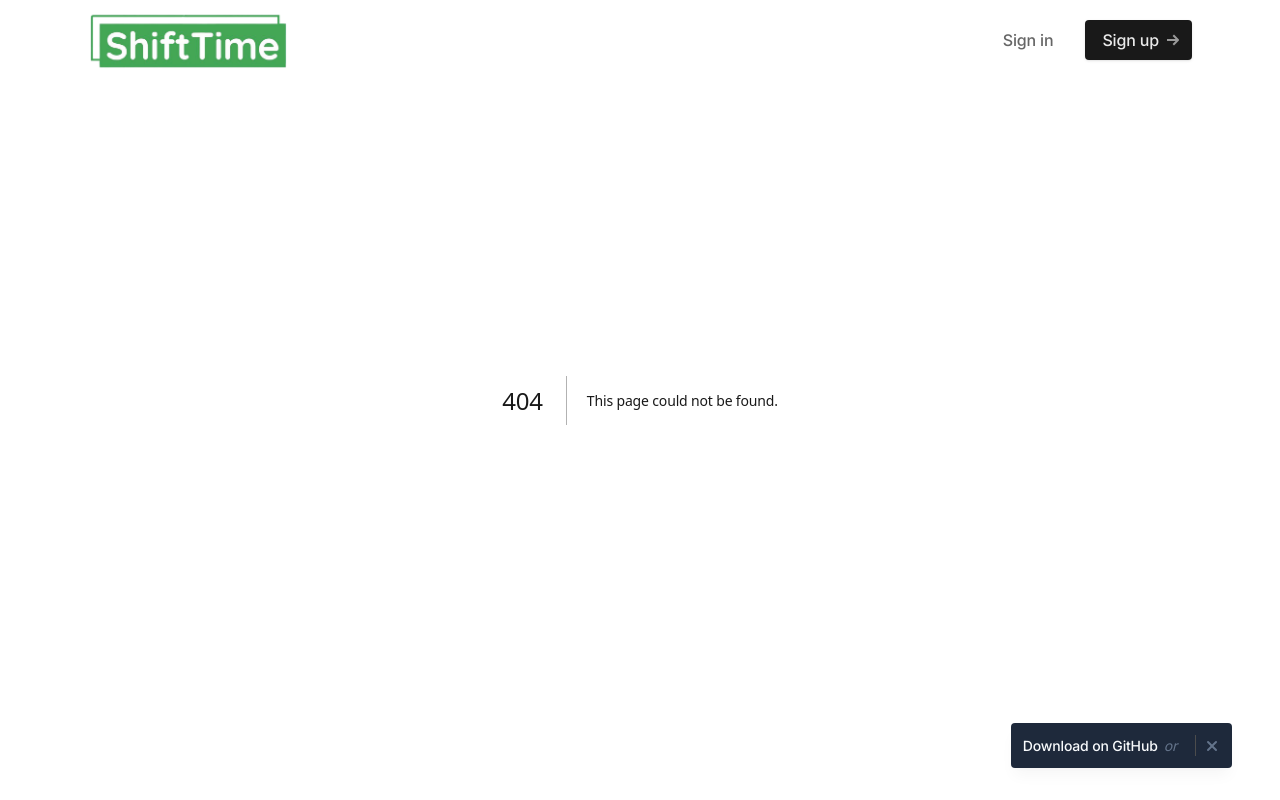
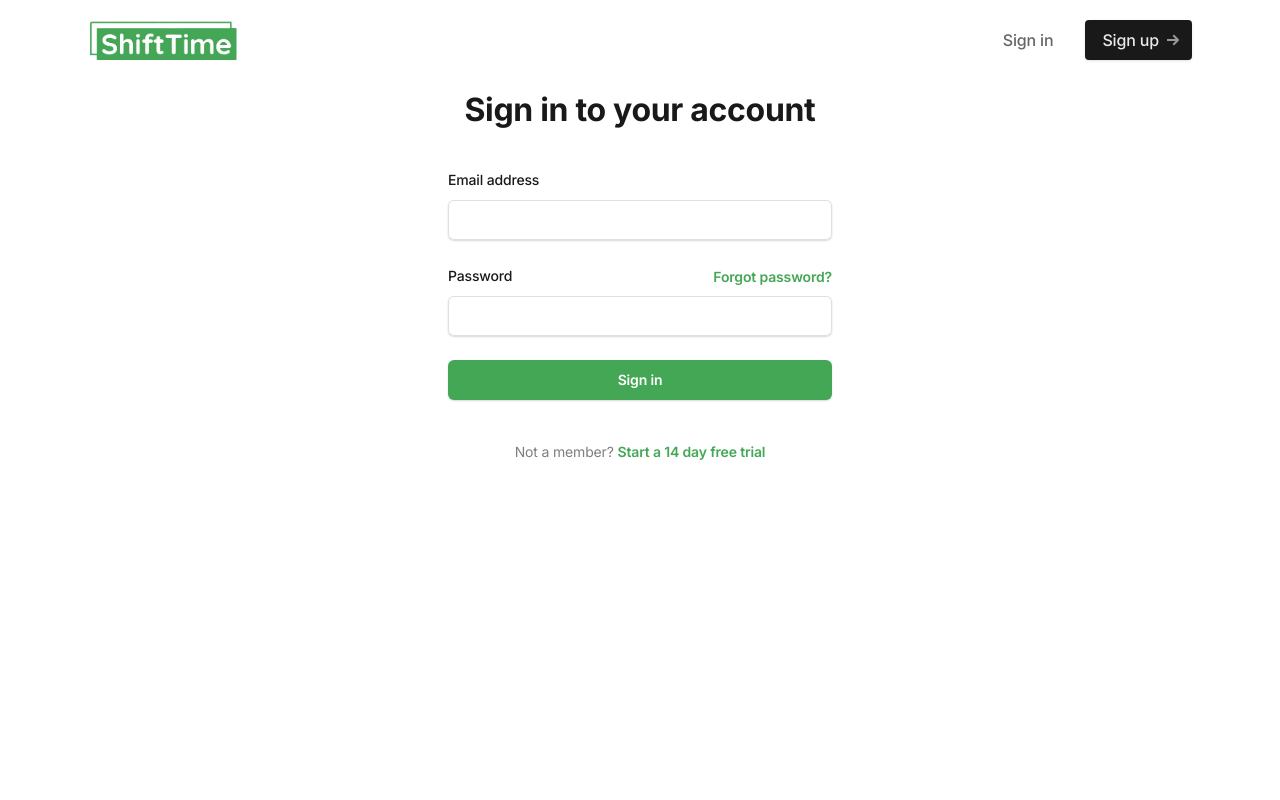
Before and after one commit to ankit-maniya/superadmin-shifttime, a Next.js app: page /signin in a window 1280 px wide. Before the commit this address had no page. Shown: the top 800 px of the page. Built offline with nearby package versions, Linux system fonts and the light colour scheme.

Commit message:
SignIn Design Added with new packages

```diff
--- a/next.config.mjs
+++ b/next.config.mjs
@@ -1,4 +1,12 @@
 /** @type {import('next').NextConfig} */
-const nextConfig = {};
+const nextConfig = {
+    reactStrictMode: true,
+    images: {
+        domains: ['tailwindui.com'],
+    },
+    webpack(config, options) {
+        return config;
+    },
+};
 
 export default nextConfig;
--- a/package.json
+++ b/package.json
@@ -14,10 +14,12 @@
   },
   "dependencies": {
     "@headlessui/react": "^1.7.18",
+    "@tailwindcss/forms": "^0.5.7",
     "aos": "^3.0.0-beta.6",
     "next": "14.1.4",
     "react": "^18",
-    "react-dom": "^18"
+    "react-dom": "^18",
+    "react-toastify": "^10.0.5"
   },
   "devDependencies": {
     "@types/node": "20.11.30",
--- a/src/app/layout.js
+++ b/src/app/layout.js
@@ -37,7 +37,7 @@ export default function RootLayout({ children }) {
             {children}
           </main>
           <Footer />
-          <Banner />
+          {/* <Banner /> */}
         </div>
       </body>
     </html>
--- a/src/app/login/page.js
+++ /dev/null
@@ -1,15 +0,0 @@
-'use client'
-
-import Link from "next/link";
-
-export default function Home() {
-  return (
-    <main className="flex min-h-screen flex-col items-center justify-between p-24">
-      <div className="z-10 max-w-5xl w-full items-center justify-between font-mono text-sm lg:flex">
-        <p>
-        Login Page <Link href="/">Home</Link>
-        </p>
-      </div>
-    </main>
-  );
-}
--- a/src/app/login/layout.js
+++ b/src/app/signin/layout.js
@@ -1,5 +1,5 @@
 import { Inter } from "next/font/google";
-import "./../globals.css";
+import "../css/globals.css";
 
 const inter = Inter({ subsets: ["latin"] });
 
@@ -10,8 +10,6 @@ export const metadata = {
 
 export default function LoginLayout({ children }) {
   return (
-    <html lang="en">
-      <body className={inter.className}>{children}</body>
-    </html>
+    <section>{children}</section>
   );
 }
--- /dev/null
+++ b/src/app/signin/page.js
@@ -0,0 +1,77 @@
+'use client'
+
+export default function Home() {
+  return (
+    <main className="flex min-h-screen flex-col items-center justify-between p-1">
+      <div className="z-10 max-w-5xl w-full items-center justify-between text-sm lg:flex">
+        <div className="flex min-h-full flex-1 flex-col justify-center px-6 py-12 lg:px-8">
+          <div className="sm:mx-auto sm:w-full sm:max-w-sm">
+            {/* <Image alt="logo" src="/images/ShiftTimeIcon.png" height="100" width="100"/> */}
+            <h2 className="mt-10 text-center text-2xl sm:text-3xl font-bold leading-9 tracking-tight text-gray-900">
+              Sign in to your account
+            </h2>
+          </div>
+
+          <div className="mt-10 sm:mx-auto sm:w-full sm:max-w-sm">
+            <form className="space-y-6" action="#" method="POST">
+              <div>
+                <label htmlFor="email" className="block text-sm font-medium leading-6 text-gray-900">
+                  Email address
+                </label>
+                <div className="mt-2">
+                  <input
+                    id="email"
+                    name="email"
+                    type="email"
+                    autoComplete="email"
+                    required
+                    className="block w-full rounded-md border-0 py-2 text-gray-900 shadow-sm ring-1 ring-inset ring-gray-300 placeholder:text-gray-400 focus:ring-2 focus:ring-inset focus:ring-green-550 sm:text-sm sm:leading-6"
+                  />
+                </div>
+              </div>
+
+              <div>
+                <div className="flex items-center justify-between">
+                  <label htmlFor="password" className="block text-sm font-medium leading-6 text-gray-900">
+                    Password
+                  </label>
+                  <div className="text-sm">
+                    <a href="#" className="font-semibold text-green-550 hover:text-green-600">
+                      Forgot password?
+                    </a>
+                  </div>
+                </div>
+                <div className="mt-2">
+                  <input
+                    id="password"
+                    name="password"
+                    type="password"
+                    autoComplete="current-password"
+                    required
+                    className="block w-full rounded-md border-0 py-2 text-gray-900 shadow-sm ring-1 ring-inset ring-gray-300 placeholder:text-gray-400 focus:ring-2 focus:ring-inset focus:ring-green-550 sm:text-sm sm:leading-6"
+                  />
+                </div>
+              </div>
+
+              <div>
+                <button
+                  type="submit"
+                  className="flex w-full justify-center rounded-md bg-green-550 px-3 py-2 text-sm font-semibold leading-6 text-white shadow-sm hover:bg-green-600 focus-visible:outline focus-visible:outline-2 focus-visible:outline-offset-2 focus-visible:outline-green-600"
+                >
+                  Sign in
+                </button>
+              </div>
+            </form>
+
+            <p className="mt-10 text-center text-sm text-gray-500">
+              Not a member?{' '}
+              <a href="#" className="font-semibold leading-6 text-green-550 hover:text-green-600">
+                Start a 14 day free trial
+              </a>
+            </p>
+          </div>
+        </div>
+      </div>
+    </main>
+  );
+}
--- a/src/components/Features/index.js
+++ b/src/components/Features/index.js
@@ -32,7 +32,7 @@ export default function Features() {
 
           {/* Section header */}
           <div className="max-w-3xl mx-auto text-center pb-12 md:pb-16">
-            <h1 className="h2 mb-4">Explore the solutions</h1>
+            <h1 className="h2 mb-4">Explore the Software</h1>
             <p className="text-xl text-gray-600">Discover ShiftTime&apos;s intuitive features tailored for modern businesses. Streamline workforce management and optimize time effortlessly</p>
           </div>
 
--- a/src/components/FeaturesBlocks/index.js
+++ b/src/components/FeaturesBlocks/index.js
@@ -12,7 +12,7 @@ export default function FeaturesBlocks() {
             {/* Section header */}
             <div className="max-w-3xl mx-auto text-center pb-12 md:pb-20">
               <h2 className="h2 mb-4">Explore the solutions</h2>
-              <p className="text-xl text-gray-600">Duis aute irure dolor in reprehenderit in voluptate velit esse cillum dolore eu fugiat nulla pariatur excepteur sint occaecat cupidatat.</p>
+              <p className="text-xl text-gray-600">Different Solutions with many benefits!</p>
             </div>
 
             {/* Items */}
--- a/src/components/Logo/index.js
+++ b/src/components/Logo/index.js
@@ -4,7 +4,7 @@ import Link from 'next/link'
 export default function Logo() {
   return (
     <Link href="/" className="block" aria-label="Cruip">
-      <Image src="/images/logo.png" width="200" height="100" alt="ShiftTime Logo" />
+      <Image src="/images/logo.png" width="150" height="100" alt="ShiftTime Logo" />
       {/* <svg className="w-8 h-8" viewBox="0 0 32 32" xmlns="http://www.w3.org/2000/svg">
         <defs>
           <radialGradient cx="21.152%" cy="86.063%" fx="21.152%" fy="86.063%" r="79.941%" id="footer-logo">
--- a/tailwind.config.js
+++ b/tailwind.config.js
@@ -133,5 +133,7 @@ module.exports = {
       },
     },
   },
-  plugins: [],
+  plugins: [
+    require('@tailwindcss/forms')
+  ],
 };
```
Also changed, not shown: 1 other file (tests, documents, lock files or other folders).
